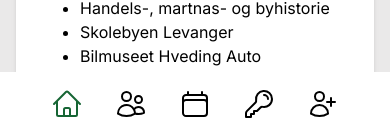
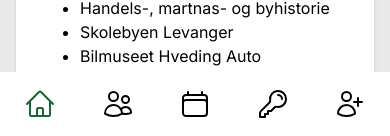
Before and after one commit to magnusgiverin/bymuseet, a Next.js app in the folder src/bymuseet/: page / in a window 390 px wide. Shown: the part 708-844 px from the top of the page. Built offline with nearby package versions, Linux system fonts and the light colour scheme.

Commit message:
Fix: Fix navbar bottom

```diff
--- a/src/bymuseet/src/app/Components/Navbar.tsx
+++ b/src/bymuseet/src/app/Components/Navbar.tsx
@@ -9,7 +9,7 @@
   return (
     <nav className='p-2 fixed sm:sticky sm:top-0 bottom-0 sm:bottom-auto z-50 font-semibold w-full bg-white md:bg-opacity-75 backdrop-blur-xl'>
       <div className="flex justify-center">
-        <div className="xs:hidden flex items-center">
+      <div className="xs:hidden flex flex-row w-full sm:w-auto justify-between sm:justify-between sm:items-center">
           {shortcuts.map((shortcut, index) => {
             const isActive = pathname === shortcut.url;
             return (
```
